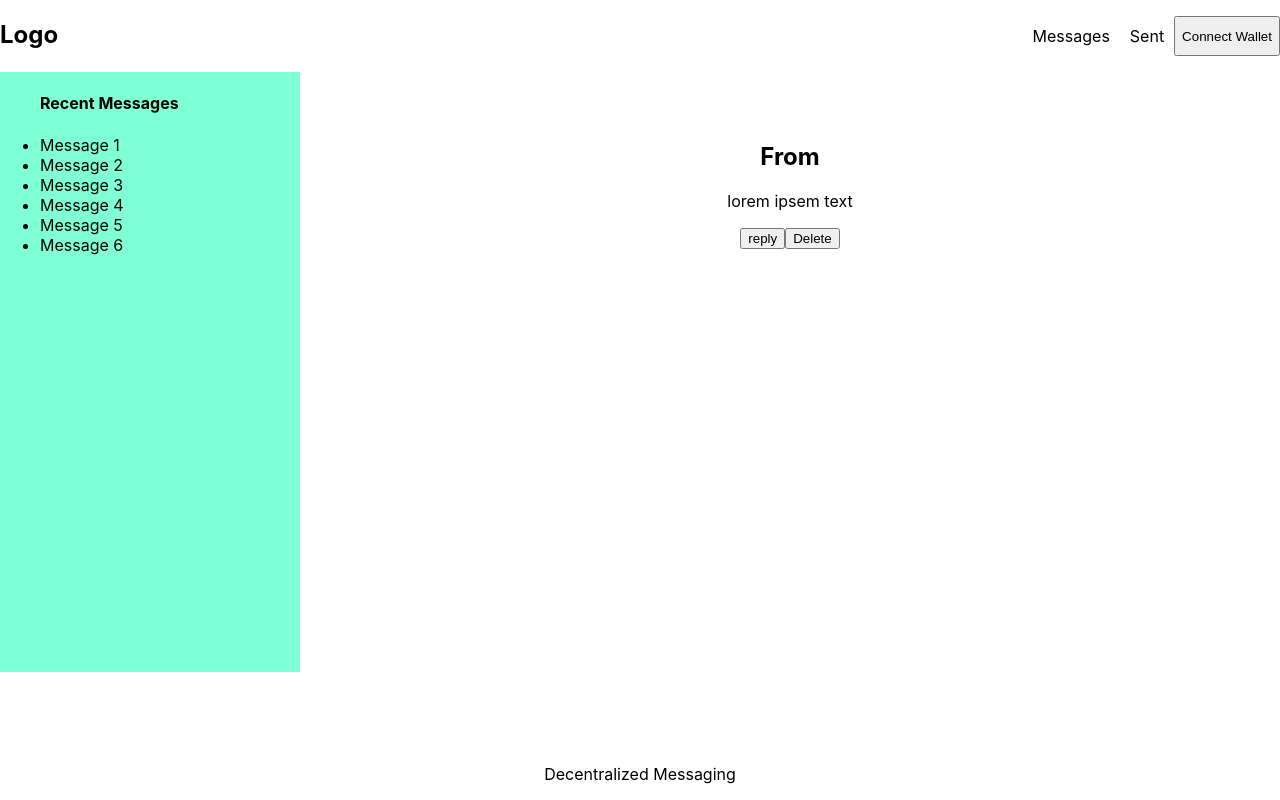
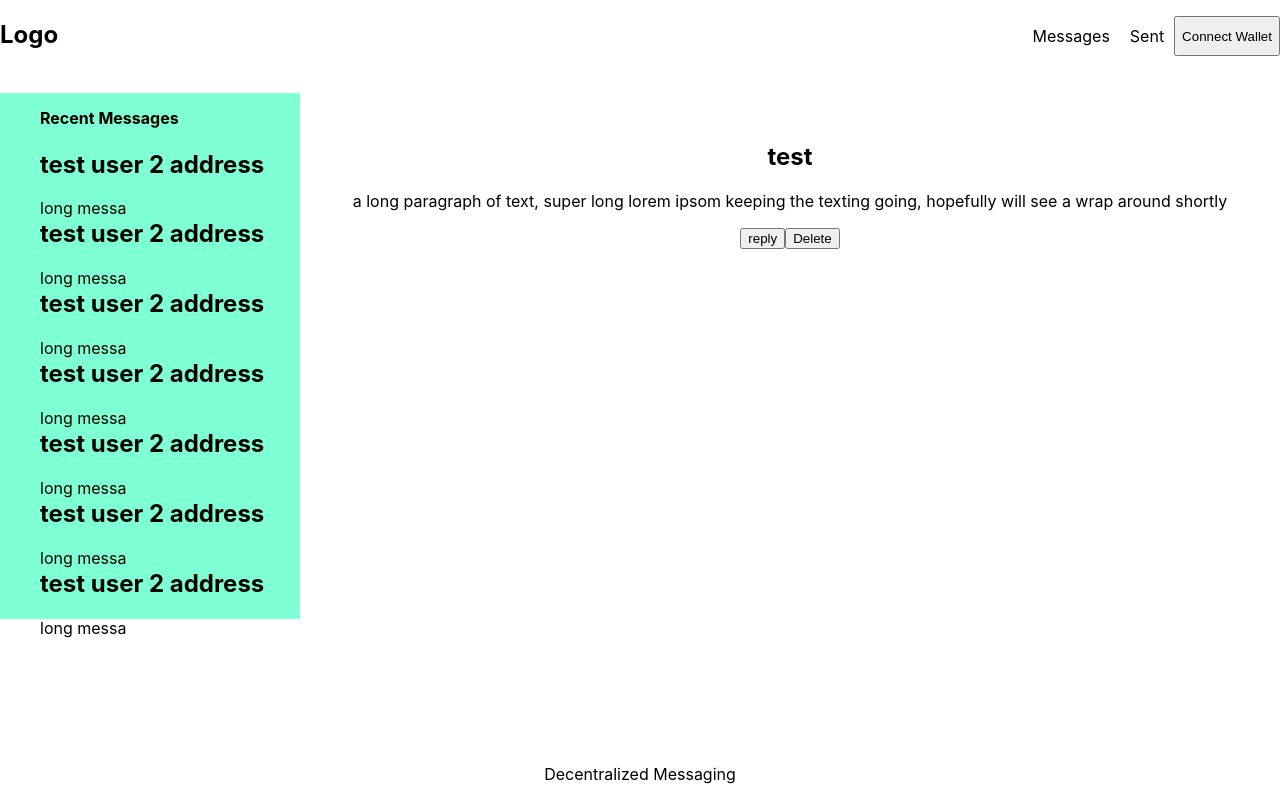
Before and after one commit to cocacolasante/decen-messages, a React (Create React App) app: page / in a window 1280 px wide. Built offline with nearby package versions, Linux system fonts and the light colour scheme.

Commit message:
preview message card // message card

```diff
--- a/src/App.css
+++ b/src/App.css
@@ -26,7 +26,6 @@
   display: grid;
   float: left;
   height: 600px ;
-  background-color: aquamarine;
   min-height: auto;
   width: 300px;
 
@@ -44,3 +43,16 @@
   width: 100%;
   text-align: center;
 }
+
+.message-preview-container{
+  max-height: 50px;
+  max-width: fit-content;
+}
+
+.messages-list{
+  background-color:aquamarine;
+
+}
+.recent-messages-heading{
+  padding-top: 15px;
+}
--- a/src/components/CurrentMessage.js
+++ b/src/components/CurrentMessage.js
@@ -4,16 +4,10 @@ import MessageCard from './MessageCard'
 const CurrentMessage = () => {
   return (
     <div id="content" className='message-container'>
-        <div id="from-header-container">
-          <h2 >From</h2>
-        <div>
-            <p>lorem ipsem text </p>
-        </div>
-        <div>
-            <button>reply</button>
-            <button>Delete</button>
-        </div>
-    </div>
+        <MessageCard
+          from="test"
+          messagetext="a long paragraph of text, super long lorem ipsom keeping the texting going, hopefully will see a wrap around shortly"
+        />
     </div>
   )
 }
--- a/src/components/MessageCard.js
+++ b/src/components/MessageCard.js
@@ -6,13 +6,14 @@ const MessageCard = (props) => {
 
   }
   return (
-    <div>
-        <h2>{props.from}</h2>
+    <div id="from-header-container">
+          <h2 >{props.from}</h2>
         <div>
-            <p>{props.textMessage}</p>
+            <p>{props.messagetext} </p>
         </div>
         <div>
-            <button props={onReply} >reply</button>
+            <button>reply</button>
+            <button>Delete</button>
         </div>
     </div>
   )
--- /dev/null
+++ b/src/components/MessagePreviewCard.js
@@ -0,0 +1,16 @@
+import React from 'react'
+
+const MessagePreviewCard = (props) => {
+  return (
+    <div className='message-preview-container'>
+        <div className='message-preview'>
+            <h2 >{props.from}</h2>
+            <div>
+                <p>{props.messagetext.slice(0, 10)} </p>
+            </div>
+        </div>
+    </div>
+  )
+}
+
+export default MessagePreviewCard
--- a/src/components/RecentMessages.js
+++ b/src/components/RecentMessages.js
@@ -1,17 +1,21 @@
 import React from 'react'
+import MessagePreviewCard from './MessagePreviewCard'
 
 const RecentMessages = () => {
   return (
     <div id="content" className='recent-messages-container'>
         <div className='recent-messages-container2'>
             <ul className='messages-list'>
-                <h4>Recent Messages</h4>
-                <li>Message 1</li>
-                <li>Message 2</li>
-                <li>Message 3</li>
-                <li>Message 4</li>
-                <li>Message 5</li>
-                <li>Message 6</li>
+                <h4 className='recent-messages-heading'>Recent Messages</h4>
+                <MessagePreviewCard from="test user 2 address" messagetext="long message text testing slice " />
+                <MessagePreviewCard from="test user 2 address" messagetext="long message text testing slice " />
+                <MessagePreviewCard from="test user 2 address" messagetext="long message text testing slice " />
+                <MessagePreviewCard from="test user 2 address" messagetext="long message text testing slice " />
+                <MessagePreviewCard from="test user 2 address" messagetext="long message text testing slice " />
+                <MessagePreviewCard from="test user 2 address" messagetext="long message text testing slice " />
+                <MessagePreviewCard from="test user 2 address" messagetext="long message text testing slice " />
+
+
             </ul>
 
         </div>
```
